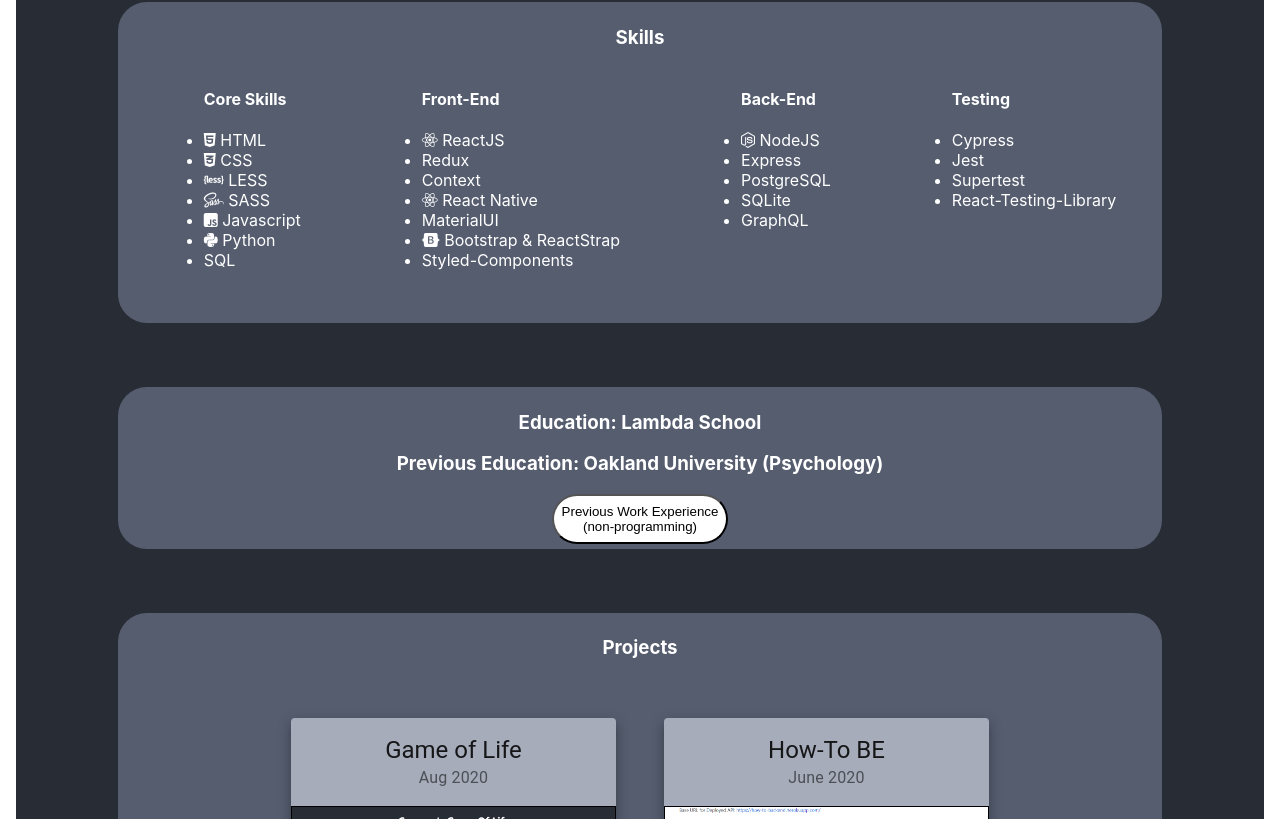
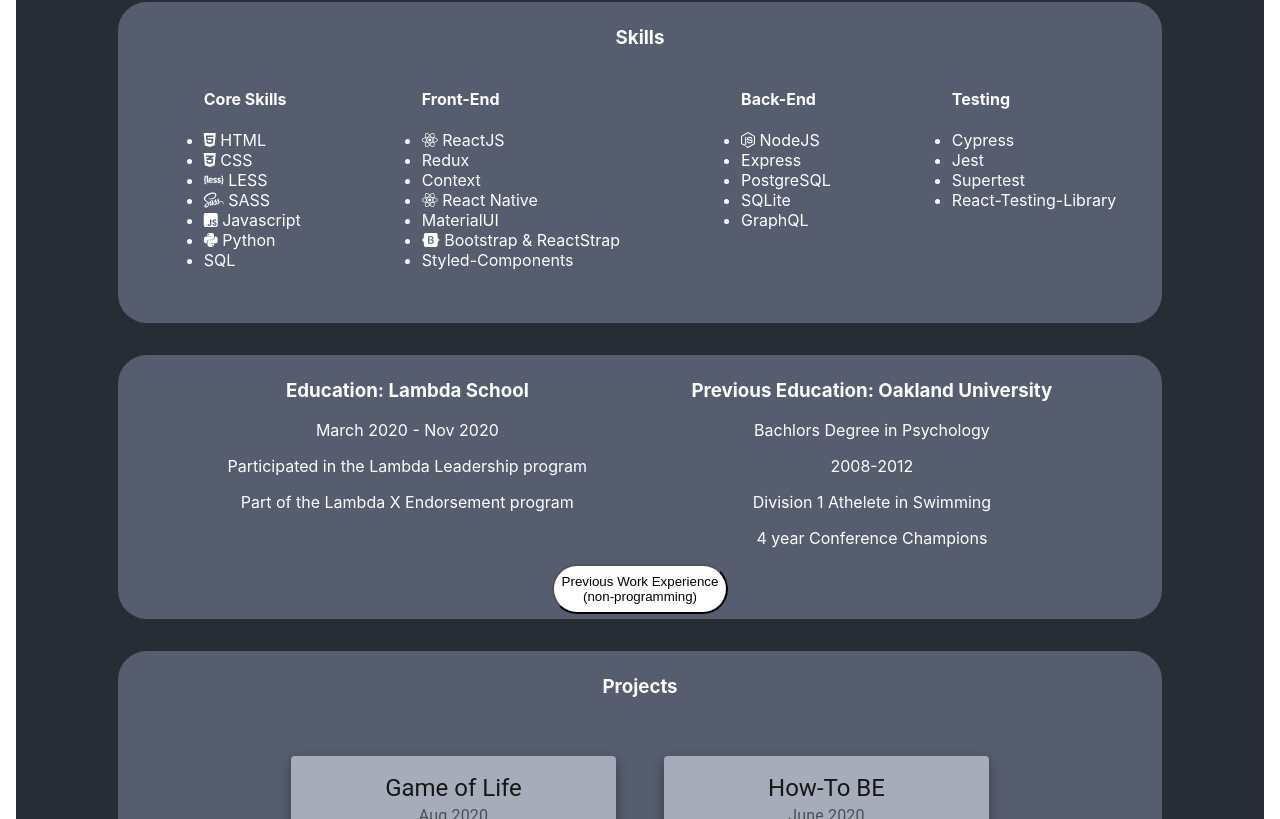
Before and after one commit to meloegel/portfolio, a React (Create React App) app: page / in a window 1280 px wide. Shown: the part 719-1538 px from the top of the page. Built offline with nearby package versions, Linux system fonts and the light colour scheme.

Commit message:
added education

```diff
--- a/src/components/qualifications.js
+++ b/src/components/qualifications.js
@@ -20,8 +20,21 @@ const Qualifications = (key) => {
     return (
         <div className='hvr-grow' id='edu'>
             <div className="qualifications">
-                <h3>Education: Lambda School</h3>
-                <h3>Previous Education: Oakland University (Psychology)</h3>
+                <div className='edu'>
+                    <div>
+                        <h3>Education: Lambda School</h3>
+                        <p>March 2020 - Nov 2020</p>
+                        <p>Participated in the Lambda Leadership program</p>
+                        <p>Part of the Lambda X Endorsement program</p>
+                    </div>
+                    <div>
+                        <h3>Previous Education: Oakland University</h3>
+                        <p>Bachlors Degree in Psychology</p>
+                        <p>2008-2012</p>
+                        <p>Division 1 Athelete in Swimming</p>
+                        <p>4 year Conference Champions</p>
+                    </div>
+                </div>
                 <button onClick={History}>Previous Work Experience <p id='buttonP'>(non-programming)</p></button>
                 <PrevWork />
                 <button onClick={History} id='closeButton' className='display'>Close</button>
--- a/src/styles/sass/global.scss
+++ b/src/styles/sass/global.scss
@@ -22,6 +22,9 @@ button {
   background: white;
 }
 a {
+  color: white;
+}
+p {
   color: white;
 }
 
--- a/src/styles/sass/qulaifications.scss
+++ b/src/styles/sass/qulaifications.scss
@@ -4,7 +4,7 @@
   margin: 0 auto;
   text-align: center;
   position: relative;
-  margin: 4rem auto;
+  margin: 2rem auto;
   background-color: #555d6f;
   border-radius: 1.8rem;
   padding: 0.3rem;
@@ -17,8 +17,13 @@
 #buttonP {
   padding: 0;
   margin: 0 auto;
+  color: black;
 }
 #closeButton {
   margin-top: 1.5rem;
   margin-bottom: 1rem;
 }
+.edu {
+  display: flex;
+  justify-content: space-evenly;
+}
```
